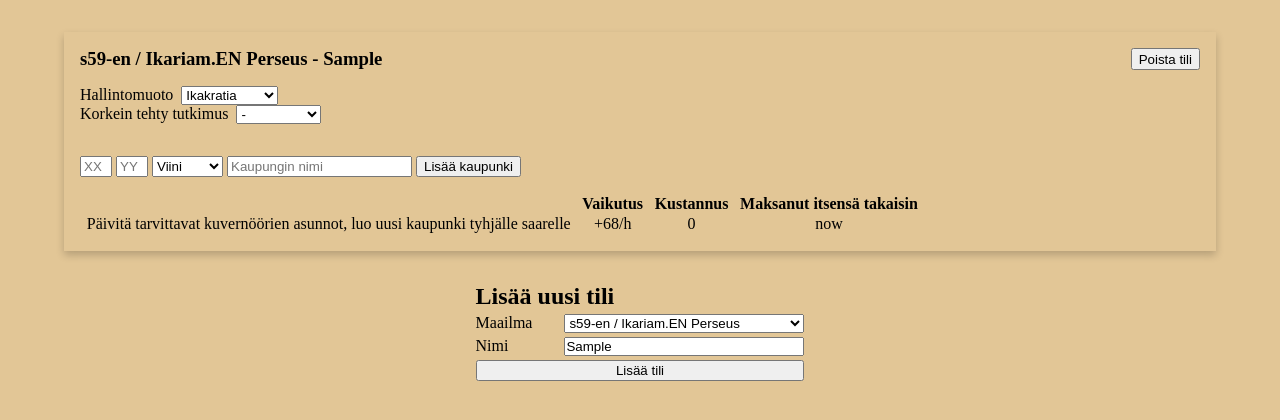
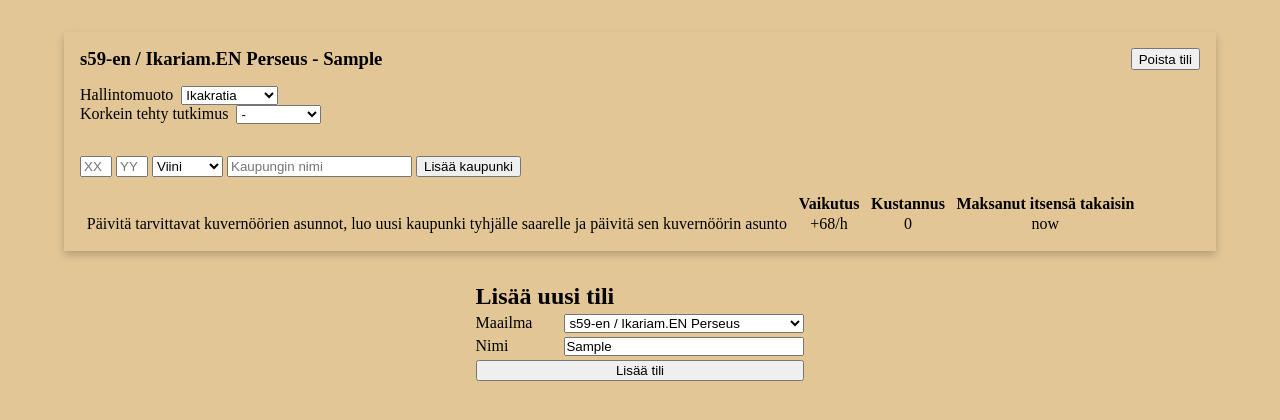
Before and after one commit to Aikain/IkaFocus, a React (Vite) app: page / in a window 1280 px wide. Both pictures are taken after typing "Sample" into the empty fields and a click on the button "Lisää tili". Shown: the top 420 px of the page. Built offline with nearby package versions, Linux system fonts and the light colour scheme.

Commit message:
Clean up

```diff
--- a/src/components/AccountList/NextSteps.tsx
+++ b/src/components/AccountList/NextSteps.tsx
@@ -11,22 +11,24 @@ interface Props {
     account: Account;
 }
 
-const generateStepText = ({ target, type }: NextStep): string =>
-    type === 'UPGRADE_WOOD'
-        ? `Nosta <b>saha</b> saarella <b>${convertIslandToText(target)}</b> tasosta ${target.woodLevel} tasolle ${target.woodLevel + 1}`
-        : type === 'UPGRADE_LUXURY'
-          ? `Nosta <b>yleellisuusresurssi</b> saarella <b>${convertIslandToText(target)}</b> tasosta ${target.luxuryLevel} tasolle ${target.luxuryLevel + 1}`
-          : type === 'UPGRADE_WOOD_BOOSTER'
-            ? `Päivitä <b>metsähoitajan talo</b> kaupungissa <b>${target.name}</b> tasosta ${target.woodBoosterLevel ?? 0} tasolle ${(target.woodBoosterLevel ?? 0) + 1}`
-            : type === 'UPGRADE_LUXURY_BOOSTER'
-              ? `Päivitä <b>yleellisyysresurssin</b> lisääjä kaupungissa <b>${target.name}</b> tasosta ${target.luxuryBoosterLevel ?? 0} tasolle ${(target.luxuryBoosterLevel ?? 0) + 1}`
-              : type === 'UPGRADE_SHRINE'
-                ? `Päivitä <b>Jumalien pyhäkkö</b> kaupungissa <b>${target.name}</b> tasosta ${target.shrineLevel ?? 0} tasoon ${(target.shrineLevel ?? 0) + 1}`
-                : type === 'UPGRADE_COVERNOR'
-                  ? `Päivitä <b>Kuvernöörin asunto</b> kaupungissa <b>${target.name}</b> tasosta ${target.governorLevel ?? 0} tasoon ${(target.governorLevel ?? 0) + 1}`
-                  : type === 'CREATE_NEW_CITY'
-                    ? `Päivitä tarvittavat kuvernöörien asunnot, luo uusi kaupunki ${target.x === 0 ? 'tyhjälle saarelle' : `saarelle <b>${convertIslandToText(target)}</b> ja päivitä sen kuvernöörin asunto`}`
-                    : '';
+const generateStepText = ({ target, type }: NextStep): string => {
+    switch (type) {
+        case 'UPGRADE_WOOD':
+            return `Nosta <b>saha</b> saarella <b>${convertIslandToText(target)}</b> tasosta ${target.woodLevel} tasolle ${target.woodLevel + 1}`;
+        case 'UPGRADE_LUXURY':
+            return `Nosta <b>yleellisuusresurssi</b> saarella <b>${convertIslandToText(target)}</b> tasosta ${target.luxuryLevel} tasolle ${target.luxuryLevel + 1}`;
+        case 'UPGRADE_WOOD_BOOSTER':
+            return `Päivitä <b>metsähoitajan talo</b> kaupungissa <b>${target.name}</b> tasosta ${target.woodBoosterLevel ?? 0} tasolle ${(target.woodBoosterLevel ?? 0) + 1}`;
+        case 'UPGRADE_LUXURY_BOOSTER':
+            return `Päivitä <b>yleellisyysresurssin</b> lisääjä kaupungissa <b>${target.name}</b> tasosta ${target.luxuryBoosterLevel ?? 0} tasolle ${(target.luxuryBoosterLevel ?? 0) + 1}`;
+        case 'UPGRADE_SHRINE':
+            return `Päivitä <b>Jumalien pyhäkkö</b> kaupungissa <b>${target.name}</b> tasosta ${target.shrineLevel ?? 0} tasoon ${(target.shrineLevel ?? 0) + 1}`;
+        case 'UPGRADE_COVERNOR':
+            return `Päivitä <b>Kuvernöörin asunto</b> kaupungissa <b>${target.name}</b> tasosta ${target.governorLevel ?? 0} tasoon ${(target.governorLevel ?? 0) + 1}`;
+        case 'CREATE_NEW_CITY':
+            return `Päivitä tarvittavat kuvernöörien asunnot, luo uusi kaupunki ${target.x === 0 ? 'tyhjälle saarelle' : `saarelle <b>${convertIslandToText(target)}</b>`} ja päivitä sen kuvernöörin asunto`;
+    }
+};
 
 const NextSteps = ({ account }: Props) => {
     const nextSteps = useMemo(() => calculateNextSteps(account), [account]);
```
